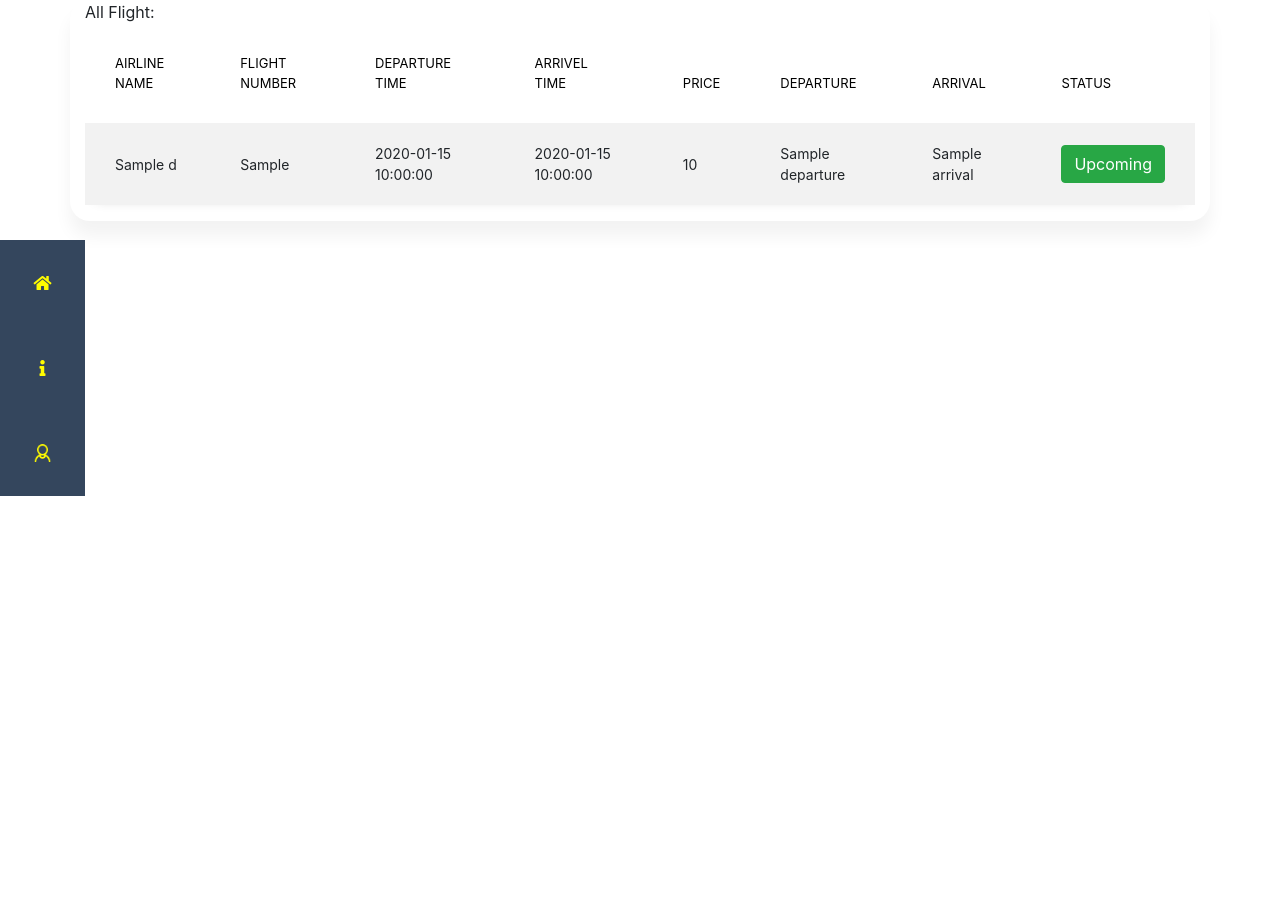
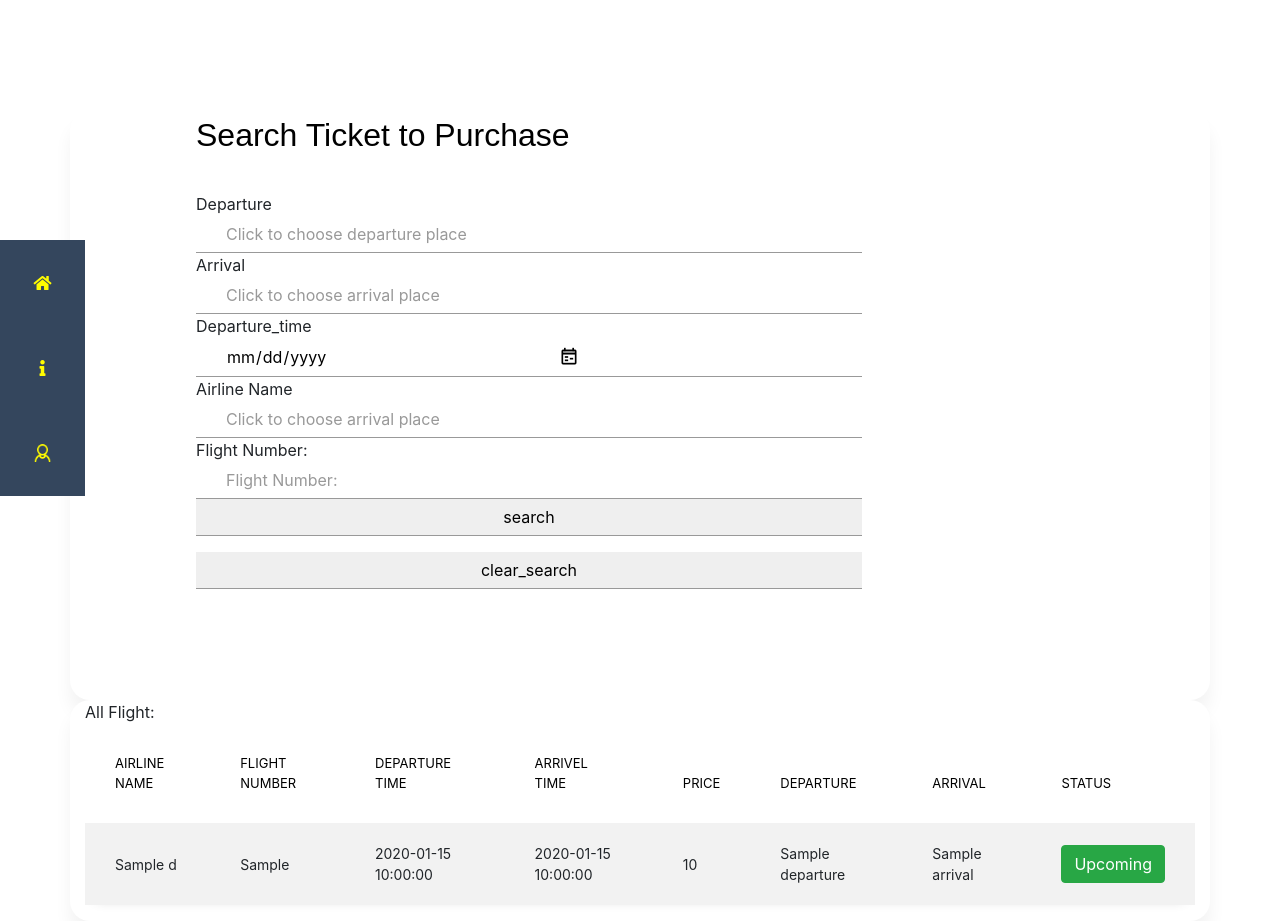
Before and after one commit to zw2375/flightapp, a Flask app: template templates/public_view.html in a window 1280 px wide. Before the commit the page ends 496 px from the top, so only its background shows below. Run offline with Flask 3, Linux system fonts and the light colour scheme; the template is opened without the code that fills it: most values are stand-ins (such as "Sample title", 1, 10 or a date in 2020); some libraries are stand-ins or nearby versions.

Commit message:
public view fixed

```diff
--- a/app.py
+++ b/app.py
@@ -97,19 +97,32 @@ def public_view():
                            arrival_city = locations['arrival_loc'],
                            d = data_dic)
 
-    elif request.method == 'POST':
+    elif request.method == 'POST' and request.form["submit_button"] == "search":
         locations = query.get_locations(conn)
-        html_get = {'from':request.form['from'],
-                    'to':request.form['to'],
-                    'dt':request.form['date']}
-        print(html_get)
-        data_dic = query.filter_result(conn,html_get)
+        html_get = {'from': request.form.get('from'),
+                    'to': request.form.get('to'),
+                    'dt': request.form.get('date'),
+                    'flight_num':request.form.get("flight_num"),
+                    'airline': request.form.get("airline")}
+        data_dic = query.filter_result(conn, html_get)
+        flight_num = html_get["flight_num"]
+        return render_template('public_view.html',
+                            # same results as
+                            departure_city=locations['departure_loc'],
+                            arrival_city=locations['arrival_loc'],
+                            d=data_dic
+                            )
+        # html_get = {'from':request.form['from'],
+        #             'to':request.form['to'],
+        #             'dt':request.form['date']}
+        # print(html_get)
+        # data_dic = query.filter_result(conn,html_get)
 
-        print(data_dic)
-        return render_template("public_view.html",
-                               departure_city=locations['departure_loc'],
-                               arrival_city=locations['arrival_loc'],
-                               d=data_dic)
+        # print(data_dic)
+        # return render_template("public_view.html",
+        #                        departure_city=locations['departure_loc'],
+        #                        arrival_city=locations['arrival_loc'],
+        #                        d=data_dic)
 
 
 @app.route('/signin', methods = ["GET","POST"])
@@ -601,7 +614,18 @@ def staff_home():
                                all_airports = all_airports,
                                all_agents = all_agents,
                                all_permission =  all_permission,
-                               month_wise= month_wise
+                               month_wise=month_wise,
+                               top_agent_month = top_agent_month,
+                                top_agent_year = top_agent_year,
+                                top_agent_commission= top_agent_commission,
+                                top_cus =top_cus,
+                                cus_info = cus_info,
+                                top_des_year = top_des_year,
+                                top_des_three = top_des_three,
+                                direct_sales_month  = direct_sales_month,
+                                indirect_sales_month = indirect_sales_month,
+                                direct_sales_year = direct_sales_year,
+                                indirect_sales_year = indirect_sales_year
                             #    top_three_month= top_three_month,
                             #    top_last_year= top_last_year
                                )
@@ -620,15 +644,25 @@ def staff_home():
                                airlines = airlines,
                                cur_airline = cur_airline,
                                flight_cus = flight_cus,
-                               flight_num=query.get_all_flight_num(conn),
                                permission = permission,
                                airplanes = airplanes,
                                all_staff = all_staff,
                                all_airplanes = all_airplanes,
                                all_airports = all_airports,
                                all_agents = all_agents,
-                               all_permission =all_permission,
-                               month_wise=month_wise
+                               all_permission =  all_permission,
+                               month_wise=month_wise,
+                               top_agent_month = top_agent_month,
+                                top_agent_year = top_agent_year,
+                                top_agent_commission= top_agent_commission,
+                                top_cus =top_cus,
+                                cus_info = cus_info,
+                                top_des_year = top_des_year,
+                                top_des_three = top_des_three,
+                                direct_sales_month  = direct_sales_month,
+                                indirect_sales_month = indirect_sales_month,
+                                direct_sales_year = direct_sales_year,
+                                indirect_sales_year = indirect_sales_year
                                )
     elif session["signin"] and request.method == "POST" and request.form["submit_button"] == "modify":
         html_get = {'flight_num': request.form.get("flight_num"),
--- a/templates/homepage_customer.html
+++ b/templates/homepage_customer.html
@@ -90,6 +90,7 @@
 						<input type="submit" value='clear_search' name = "submit_button" class="search" />
 					</div>
 				</div>
+			</form>
 				<a href="#info-table" class="posi_button">Click here to see information</a>
 
 			</div>
--- a/templates/public_view.html
+++ b/templates/public_view.html
@@ -1,7 +1,66 @@
 {% extends"layout.html" %}
 
 {%block body %}
+<div class="container">
+	<div class="home-content">
+		<div class="home-form">
+			<h2 class="form-title">Search Ticket to Purchase</h2>
 
+			<form class = "purchase_form"action="/public_view" method="post">
+				<div class="form__group" id='from'>
+					<label for="from" class="form__label">Departure</label>
+					<input type="input" class="form__field" placeholder="Click to choose departure place"  list="list1"  autocomplete="off" name="from" />
+					<datalist id="list1">
+						{% for i in departure_city %}
+						<option>{{ i }}</option>
+						{% endfor %}
+					</datalist>
+				</div>
+
+				<div class="form__group"  id='to'>
+					<label for="from" class="form__label">Arrival</label>
+					<input type="input" class="form__field" placeholder="Click to choose arrival place"  list="list2"  autocomplete="off" name="to"  />
+					<datalist id="list2">
+						{% for i in arrival_city %}
+						<option>{{ i }}</option>
+						{% endfor %}
+					</datalist>
+				</div>
+
+				<div class="form__group" id='date'>
+					<label for="from" class="form__label">Departure_time</label>
+					<input type="date" class="form__field" placeholder="" name="date" />
+				</div>
+
+				<div class="form__group"  id='airline'>
+					<label for="from" class="form__label">Airline Name</label>
+					<input type="input" class="form__field" placeholder="Click to choose arrival place"  list="list3"  autocomplete="off" name="airline"  />
+					<datalist id="list3">
+						{% for i in airlines %}
+						<option>{{ i }}</option>
+						{% endfor %}
+					</datalist>
+				</div>
+
+				<div class="form__group field"  id='flight_num'>
+					<label for="from" class="form__label">Flight Number:</label>
+					<input type="input" class="form__field" placeholder="Flight Number:"  list="list4"  autocomplete="off" name="flight_num" />
+					<datalist id="list4">
+						{% for i in flight_num %}
+						<option>{{ i }}</option>
+						{% endfor %}
+					</datalist>
+					<div class="form-group form-button">
+						<input type="submit" value='search' name = "submit_button" class="search" />
+					</div>
+					<div class="form-group form-button">
+						<input type="submit" value='clear_search' name = "submit_button" class="search" />
+					</div>
+				</div>
+			</form>
+            </div>
+        </div>
+</div>
 <section class="sign-in">
     <div class="container">
         <div class="containertable" id = 'all'>
--- a/test_data.sql
+++ b/test_data.sql
@@ -32,6 +32,7 @@ VALUES  ("China Eastern Airlines", 0001, "PVG", "2021-05-01 08:00:00", "PEK", "2
         ("China Southern Airlines", 1007, "PKX", "2023-06-01 14:00:00", "PVG", "2023-06-01 16:00:00", 3000, "Upcoming", 330200),
         ("China Southern Airlines", 1008, "PKX", "2023-06-01 15:00:00", "SHA", "2023-06-01 17:00:00", 1470, "Upcoming", 330300),
         ("China Southern Airlines", 1009, "CTU", "2023-05-17 21:30:00", "CSX", "2023-05-17 23:30:00", 1760, "Upcoming", 330300);
+
 INSERT INTO airline_staff
 VALUES  ("txr","txrtxr","tian","xiaorong","1998-09-09","China Eastern Airlines");
 
```
